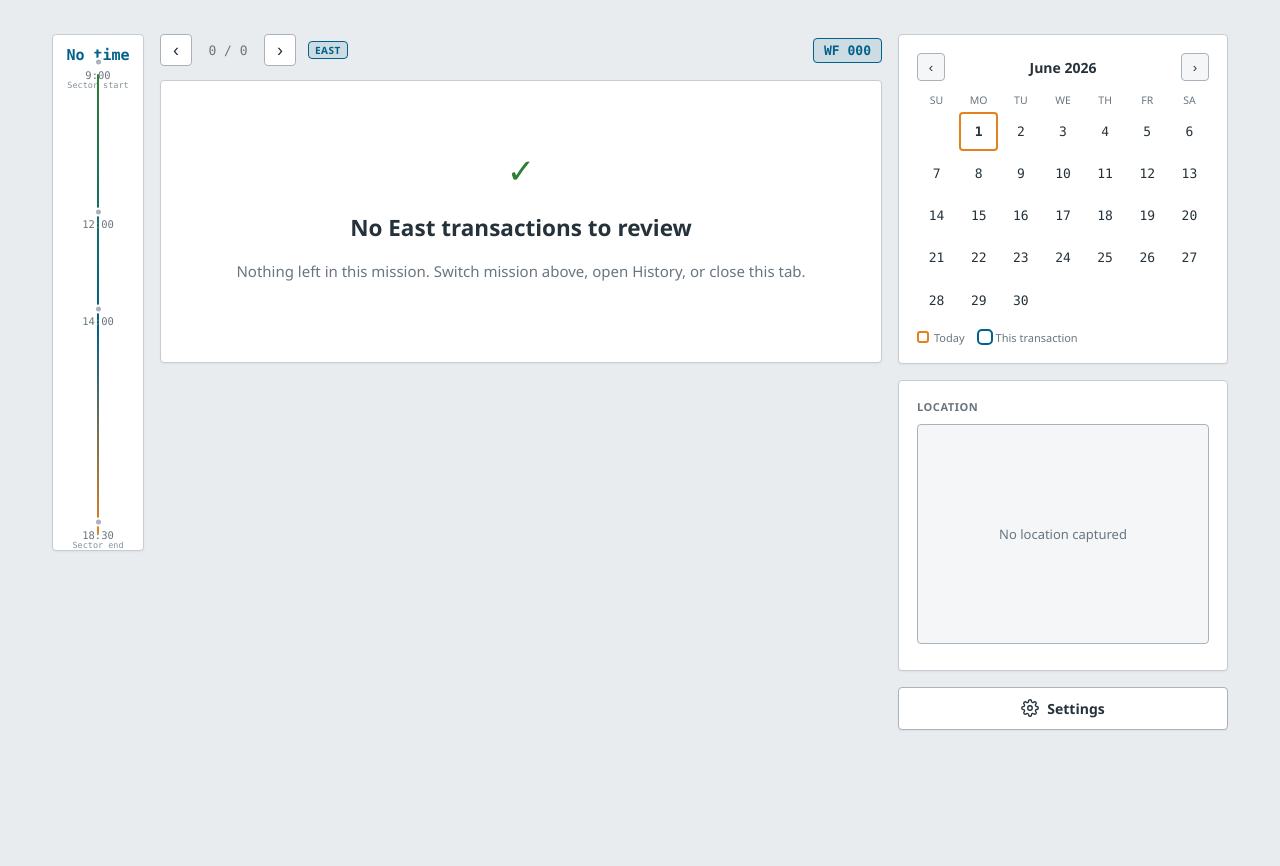
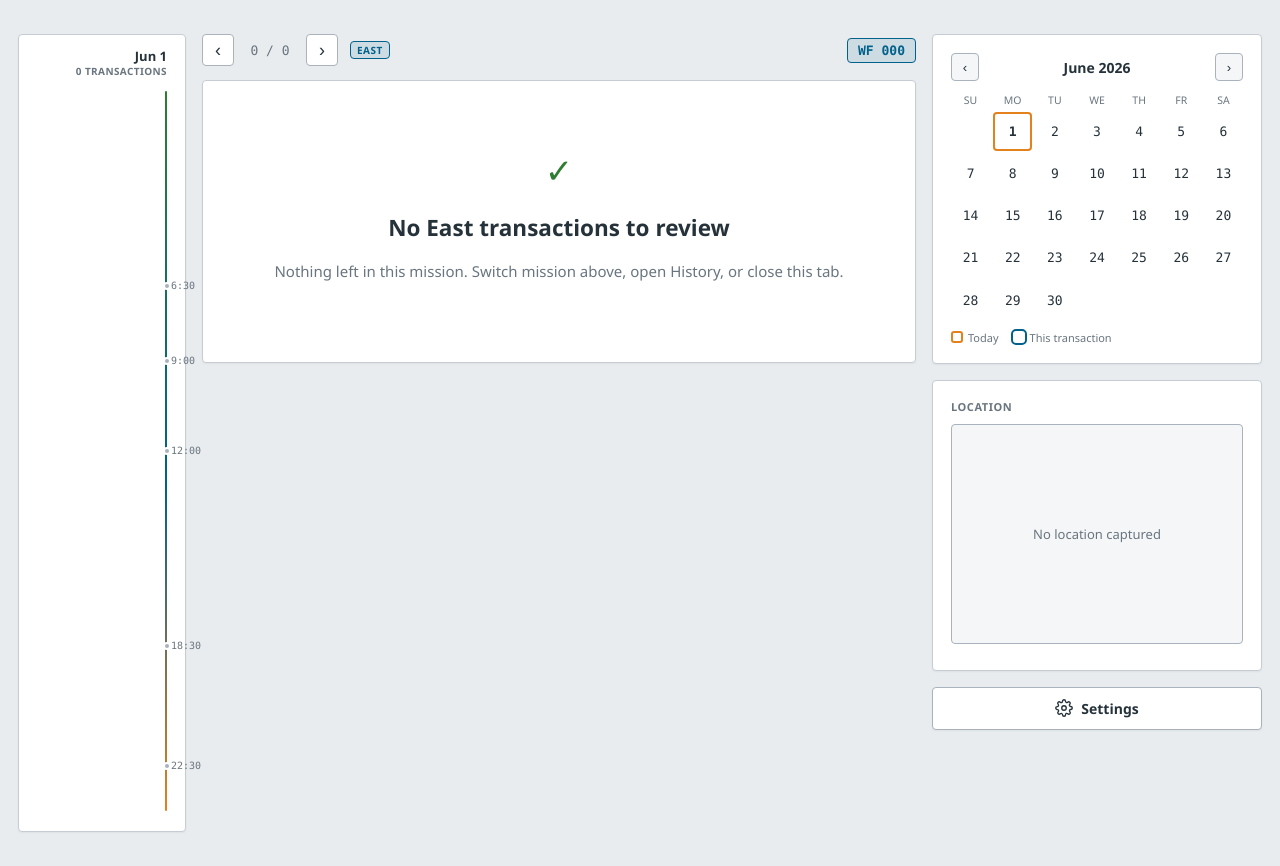
Before and after one commit to BrianComfort938/working-fund, a Flask app: page / in a window 1280 px wide. Before the commit the page ends 730 px from the top, so only its background shows below. Run offline with Flask 3, Linux system fonts and the light colour scheme; data that the repository does not hold is empty.

Commit message:
Rebuild timeline banner: full 24h, all day transactions, name/desc boxes
Full 24-hour rail with notable marks at 6:30, 9:00, 12:00, 18:30, 22:30 (labels beside the line instead of struck through it, fixing the overlap). Plots every transaction recorded that day in time order as a dot, each with a small box on the left showing the beneficiary and a <=6-word description. Current transaction is highlighted; click a box to jump to it.

Co-Authored-By: Claude Opus 4.8 <noreply@anthropic.com>

```diff
--- a/local/static/review.css
+++ b/local/static/review.css
@@ -60,41 +60,53 @@ html, body { margin: 0; background: var(--bg); color: var(--text); font-family:
 .mission-tab[aria-pressed="true"] .cnt { background: var(--blue-dark); color: #cfe7f1; }
 
 main#reviewView {
-  display: grid; grid-template-columns: 92px 1fr 330px; gap: 16px;
-  max-width: 1212px; margin: 16px auto; padding: 18px;
+  display: grid; grid-template-columns: 168px 1fr 330px; gap: 16px;
+  max-width: 1288px; margin: 16px auto; padding: 18px;
 }
 main#historyView {
   max-width: 1120px; margin: 16px auto; padding: 18px;
 }
-@media (max-width: 980px) { main#reviewView { grid-template-columns: 92px 1fr; } }
-@media (max-width: 860px) { main#reviewView { grid-template-columns: 64px 1fr; } }
+@media (max-width: 1040px) { main#reviewView { grid-template-columns: 168px 1fr; } }
+@media (max-width: 760px) { main#reviewView { grid-template-columns: 1fr; } }
 
 /* Left timeline banner — recorded time on the sector day (9:00 to 18:30) */
 .col-time { display: flex; }
 .time-banner {
   position: sticky; top: 16px; align-self: flex-start;
   background: var(--panel); border: 1px solid var(--border); border-radius: var(--radius);
-  box-shadow: 0 1px 2px rgba(20, 33, 42, .05); padding: 12px 6px 16px;
-  width: 100%; display: flex; flex-direction: column; align-items: center;
+  box-shadow: 0 1px 2px rgba(20, 33, 42, .05); padding: 14px 0 20px;
+  width: 100%; display: flex; flex-direction: column; align-items: stretch;
 }
 .tl-head {
-  font-family: var(--mono); font-size: 15px; font-weight: 700; color: var(--blue);
-  text-align: center; margin-bottom: 10px; line-height: 1.1;
+  font-family: var(--sans); font-size: 13px; font-weight: 700; color: var(--text);
+  text-align: right; margin-bottom: 14px; line-height: 1.2; width: 100%; padding-right: 18px;
 }
-.tl-head .tl-out { display: block; font-size: 9px; font-weight: 600; color: var(--amber); text-transform: uppercase; letter-spacing: .04em; }
-.tl-rail { position: relative; width: 100%; height: 460px; }
+.tl-head .tl-sub { display: block; font-size: 10px; font-weight: 600; color: var(--muted); text-transform: uppercase; letter-spacing: .04em; }
+/* The rail sits 18px from the right edge of the banner; transaction boxes grow
+   leftward from it, notable-time labels sit just to its right. */
+.tl-rail { position: relative; width: 100%; height: 720px; }
 .tl-line {
-  position: absolute; left: 50%; top: 0; bottom: 0; width: 2px; transform: translateX(-50%);
+  position: absolute; right: 18px; top: 0; bottom: 0; width: 2px;
   background: linear-gradient(180deg, var(--ok), var(--blue) 55%, var(--amber));
   border-radius: 2px;
 }
-.tl-mark { position: absolute; left: 50%; transform: translate(-50%, -50%); width: 100%; text-align: center; }
-.tl-tick { display: block; width: 9px; height: 9px; margin: 0 auto; border-radius: 50%; background: var(--border-strong); border: 2px solid var(--panel); }
-.tl-label { display: block; font-family: var(--mono); font-size: 10.5px; color: var(--muted); margin-top: 2px; line-height: 1.15; }
-.tl-label em { display: block; font-style: normal; font-size: 8.5px; color: var(--muted); opacity: .8; }
-/* Recorded-time marker */
-.tl-now { position: absolute; left: 50%; transform: translate(-50%, -50%); display: flex; flex-direction: column; align-items: center; z-index: 2; }
-.tl-dot { width: 15px; height: 15px; border-radius: 50%; background: var(--blue); border: 3px solid var(--panel); box-shadow: 0 0 0 2px var(--blue); }
+/* Notable-time marks: tick on the line, label to its right */
+.tl-mark { position: absolute; right: 18px; transform: translateY(-50%); display: flex; align-items: center; }
+.tl-tick { width: 8px; height: 8px; border-radius: 50%; background: var(--border-strong); border: 2px solid var(--panel); transform: translateX(50%); }
+.tl-label { position: absolute; left: 12px; font-family: var(--mono); font-size: 10px; color: var(--muted); white-space: nowrap; }
+/* Per-transaction marker: dot on the line, info box to the LEFT */
+.tl-tx { position: absolute; right: 18px; transform: translateY(-50%); display: flex; align-items: center; cursor: pointer; z-index: 2; }
+.tl-txdot { width: 11px; height: 11px; border-radius: 50%; background: var(--muted); border: 2px solid var(--panel); transform: translateX(50%); box-shadow: 0 0 0 1px var(--border-strong); }
+.tl-box {
+  position: absolute; right: 14px; display: flex; flex-direction: column; gap: 1px;
+  background: var(--panel); border: 1px solid var(--border-strong); border-radius: var(--radius);
+  padding: 4px 7px; width: 116px; text-align: left; box-shadow: 0 1px 2px rgba(20, 33, 42, .08);
+}
+.tl-box-name { font-size: 11px; font-weight: 700; color: var(--text); overflow: hidden; text-overflow: ellipsis; white-space: nowrap; }
+.tl-box-desc { font-size: 9.5px; color: var(--muted); overflow: hidden; text-overflow: ellipsis; white-space: nowrap; }
+.tl-tx.current .tl-txdot { background: var(--blue); box-shadow: 0 0 0 2px var(--blue); width: 13px; height: 13px; }
+.tl-tx.current .tl-box { border-color: var(--blue); border-left: 3px solid var(--blue); }
+.tl-tx:hover .tl-box { border-color: var(--blue); }
 
 .rec-form, .calendar, .loc-card {
   background: var(--panel); border: 1px solid var(--border);
--- a/local/static/review.js
+++ b/local/static/review.js
@@ -133,47 +133,72 @@
     else renderHistory();
   }
 
-  // ---- left timeline banner: recorded time on the sector day (9:00 - 18:30) ----
-  const SECTOR_START_MIN = 9 * 60;        // 09:00
-  const SECTOR_END_MIN = 18 * 60 + 30;    // 18:30
-  // Notable marks shown on the rail.
-  const SECTOR_MARKS = [
-    { min: 9 * 60, label: "9:00", note: "Sector start" },
+  // ---- left timeline banner: all of a day's transactions on a full 24h rail ----
+  const DAY_MIN = 24 * 60;                 // full day span
+  const TL_MARKS = [                        // notable times (labels sit beside the line)
+    { min: 6 * 60 + 30, label: "6:30" },
+    { min: 9 * 60, label: "9:00" },
     { min: 12 * 60, label: "12:00" },
-    { min: 14 * 60, label: "14:00" },
-    { min: 18 * 60 + 30, label: "18:30", note: "Sector end" },
+    { min: 18 * 60 + 30, label: "18:30" },
+    { min: 22 * 60 + 30, label: "22:30" },
   ];
+  const txMinutes = (t) => {
+    const d = t && t.recordedAt ? new Date(t.recordedAt) : null;
+    if (!d || isNaN(d)) return null;
+    return d.getHours() * 60 + d.getMinutes();
+  };
+  const hhmm = (mins) => String(Math.floor(mins / 60)).padStart(2, "0") + ":" + String(mins % 60).padStart(2, "0");
+  function clip(text, words) {
+    const w = String(text || "").trim().split(/\s+/).filter(Boolean);
+    if (!w.length) return "";
+    return w.length > words ? w.slice(0, words).join(" ") + "…" : w.join(" ");
+  }
+
   function renderTimeBanner() {
     const el = $("timeBanner");
     if (!el) return;
     const t = cur();
-    const d = t && t.recordedAt ? new Date(t.recordedAt) : null;
-    const hasTime = d && !isNaN(d);
-    const span = SECTOR_END_MIN - SECTOR_START_MIN;
 
-    // Tick marks + labels along the rail.
-    let marks = SECTOR_MARKS.map((m) => {
-      const pct = Math.max(0, Math.min(100, ((m.min - SECTOR_START_MIN) / span) * 100));
-      return `<div class="tl-mark" style="top:${pct}%">` +
-        `<span class="tl-tick"></span>` +
-        `<span class="tl-label">${m.label}${m.note ? `<em>${m.note}</em>` : ""}</span></div>`;
+    // Which day? The current transaction's day, else today.
+    const refD = t && t.recordedAt && !isNaN(new Date(t.recordedAt)) ? new Date(t.recordedAt) : new Date();
+    const dayKey = refD.toDateString();
+
+    // All transactions in the queue recorded that day, with a valid time, sorted.
+    const dayTx = state.queue
+      .map((x, i) => ({ x, i, mins: txMinutes(x) }))
+      .filter((o) => o.mins != null && new Date(o.x.recordedAt).toDateString() === dayKey)
+      .sort((a, b) => a.mins - b.mins);
+
+    const header = `<div class="tl-head">${esc(refD.toLocaleDateString(undefined, { month: "short", day: "numeric" }))}` +
+      `<span class="tl-sub">${dayTx.length} transaction${dayTx.length === 1 ? "" : "s"}</span></div>`;
+
+    // Notable-time marks: tick on the line + label to the right of it.
+    const marks = TL_MARKS.map((m) => {
+      const pct = (m.min / DAY_MIN) * 100;
+      return `<div class="tl-mark" style="top:${pct}%"><span class="tl-tick"></span>` +
+        `<span class="tl-label">${m.label}</span></div>`;
     }).join("");
 
-    let marker = "", header = `<div class="tl-head">No time</div>`;
-    if (hasTime) {
-      const mins = d.getHours() * 60 + d.getMinutes();
-      const clamped = Math.max(SECTOR_START_MIN, Math.min(SECTOR_END_MIN, mins));
-      const pct = ((clamped - SECTOR_START_MIN) / span) * 100;
-      const hh = String(d.getHours()).padStart(2, "0");
-      const mm = String(d.getMinutes()).padStart(2, "0");
-      const outside = mins < SECTOR_START_MIN || mins > SECTOR_END_MIN;
-      header = `<div class="tl-head">${hh}:${mm}${outside ? '<span class="tl-out">outside</span>' : ""}</div>`;
-      marker = `<div class="tl-now" style="top:${pct}%" title="Recorded ${hh}:${mm}">` +
-        `<span class="tl-dot"></span></div>`;
-    }
+    // One marker per transaction: dot on the line + info box to the LEFT.
+    const dots = dayTx.map((o) => {
+      const pct = (o.mins / DAY_MIN) * 100;
+      const isCur = o.i === state.idx;
+      const name = clip(o.x.beneficiary, 4) || "(no name)";
+      const desc = clip(o.x.description, 6);
+      return `<div class="tl-tx${isCur ? " current" : ""}" style="top:${pct}%" data-idx="${o.i}" title="${esc(hhmm(o.mins))} — ${esc(o.x.beneficiary || "")}">` +
+        `<span class="tl-box"><span class="tl-box-name">${esc(name)}</span>` +
+        (desc ? `<span class="tl-box-desc">${esc(desc)}</span>` : "") + `</span>` +
+        `<span class="tl-txdot"></span></div>`;
+    }).join("");
 
-    el.innerHTML = header +
-      `<div class="tl-rail"><div class="tl-line"></div>${marks}${marker}</div>`;
+    el.innerHTML = header + `<div class="tl-rail"><div class="tl-line"></div>${marks}${dots}</div>`;
+
+    // Click a box to jump to that transaction.
+    el.querySelectorAll(".tl-tx").forEach((node) =>
+      node.addEventListener("click", () => {
+        const i = parseInt(node.dataset.idx, 10);
+        if (!isNaN(i)) { state.idx = i; renderAll(); }
+      }));
   }
 
   // ---- live location map (OpenStreetMap embed) for the current transaction ----
```
